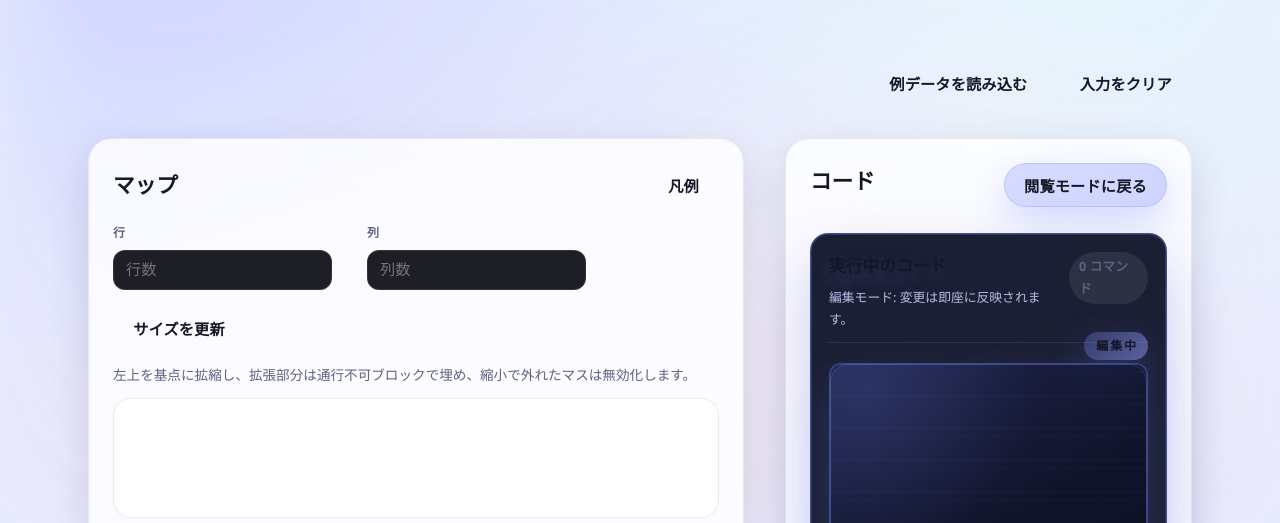
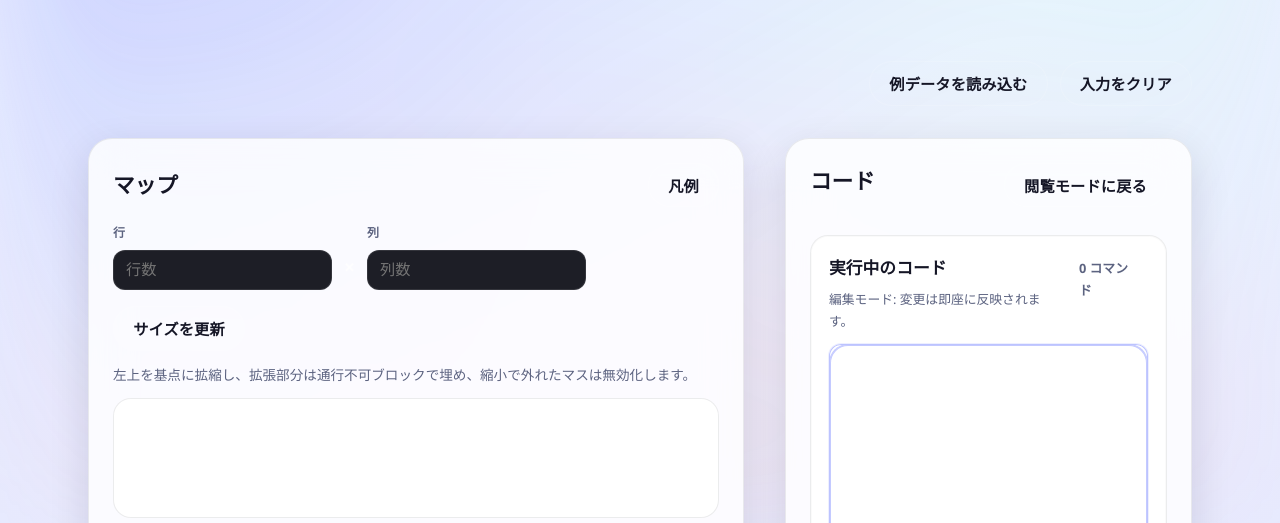
Before and after one commit to KobeSciTechHighSchool/swift-playgrounds-toolkit, a website: page index.html in a window 1280 px wide. Both pictures are taken after a click on the button "コードを編集". Shown: the part 277-800 px from the top of the page. Drawn offline with Linux system fonts and the light colour scheme.

Commit message:
Revert "Enhance code panel editing styles and effects"
This reverts commit 8f5706b3133ad92f8601b10d13dc4bb13eac2559.

```diff
--- a/styles/main.css
+++ b/styles/main.css
@@ -155,13 +155,6 @@ body {
   --btn-bg: rgba(255, 255, 255, 0.08);
 }
 
-#codePanelToggleButton[aria-pressed="true"] {
-  --btn-bg: linear-gradient(135deg, rgba(120, 133, 255, 0.28), rgba(158, 168, 255, 0.48));
-  --btn-fg: var(--text-strong);
-  border-color: rgba(158, 168, 255, 0.45);
-  box-shadow: 0 14px 36px rgba(108, 123, 255, 0.28);
-}
-
 /* Compact variant for buttons used in the top bar */
 .btn.small {
   padding: 0.34rem 0.7rem;
@@ -1073,7 +1066,6 @@ textarea:focus {
   border: 1px solid rgba(255, 255, 255, 0.06);
   box-shadow: inset 0 0 0 1px rgba(255, 255, 255, 0.02);
   min-height: 100%;
-  transition: border-color var(--transition), box-shadow var(--transition), transform var(--transition), background var(--transition);
 }
 
 .code-panel-header {
@@ -1081,7 +1073,6 @@ textarea:focus {
   align-items: flex-start;
   justify-content: space-between;
   gap: 12px;
-  position: relative;
 }
 
 .code-panel-header-main {
@@ -1115,11 +1106,6 @@ textarea:focus {
   background: rgba(11, 14, 26, 0.88);
   max-height: 420px;
   overflow: auto;
-}
-
-.code-panel-body > * {
-  position: relative;
-  z-index: 1;
 }
 
 /* Make the code panel body expand so the footer sits at the bottom */
@@ -1208,113 +1194,9 @@ textarea:focus {
   box-shadow: inset 0 0 0 1px rgba(108, 123, 255, 0.4), 0 0 0 1px rgba(108, 123, 255, 0.4);
 }
 
-.code-panel-editor::selection {
-  background: rgba(124, 140, 255, 0.35);
-  color: var(--text-strong);
-}
-
-.code-panel-editor::-webkit-scrollbar {
-  width: 10px;
-}
-
-.code-panel-editor::-webkit-scrollbar-thumb {
-  border-radius: 999px;
-  background: rgba(124, 140, 255, 0.35);
-  border: 2px solid transparent;
-  background-clip: content-box;
-}
-
-.code-panel-editor::-webkit-scrollbar-track {
-  background: transparent;
-}
-
-.code-panel.is-editing .code-panel-editor {
-  padding: 26px 28px;
-  min-height: 320px;
-  background:
-    linear-gradient(160deg, rgba(15, 18, 36, 0.94), rgba(11, 13, 26, 0.92));
-  border-radius: var(--radius-md);
-  box-shadow: inset 0 0 0 1px rgba(124, 140, 255, 0.22);
-  font-size: 0.95rem;
-  line-height: 1.65;
-  letter-spacing: 0.01em;
-  caret-color: var(--accent-strong);
-  background-image:
-    radial-gradient(circle at 12% 8%, rgba(124, 140, 255, 0.16), transparent 42%),
-    repeating-linear-gradient(0deg, rgba(124, 140, 255, 0.06) 0 1px, transparent 1px 32px);
-}
-
-.code-panel.is-editing .code-panel-editor::placeholder {
-  color: rgba(204, 208, 255, 0.38);
-}
-
-.code-panel.is-editing .code-panel-editor:hover {
-  box-shadow: inset 0 0 0 1px rgba(158, 168, 255, 0.32);
-}
-
-.code-panel.is-editing {
-  background: linear-gradient(160deg, rgba(18, 22, 44, 0.96), rgba(14, 18, 36, 0.94));
-  border-color: rgba(124, 140, 255, 0.45);
-  box-shadow:
-    0 28px 60px rgba(88, 104, 204, 0.32),
-    inset 0 0 0 1px rgba(124, 140, 255, 0.22);
-  transform: translateY(-2px);
-  gap: 20px;
-}
-
-.code-panel.is-editing .code-panel-header {
-  padding-bottom: 12px;
-  border-bottom: 1px solid rgba(124, 140, 255, 0.2);
-}
-
-.code-panel.is-editing .code-panel-header::after {
-  content: "編集中";
-  display: inline-flex;
-  align-items: center;
-  gap: 6px;
-  padding: 4px 10px 4px 12px;
-  border-radius: 999px;
-  background: linear-gradient(135deg, rgba(124, 140, 255, 0.28), rgba(150, 160, 255, 0.52));
-  color: var(--text-strong);
-  font-size: 0.75rem;
-  font-weight: 700;
-  letter-spacing: 0.16em;
-  text-transform: uppercase;
-  position: absolute;
-  right: 0;
-  bottom: -18px;
-  box-shadow: 0 16px 38px rgba(108, 123, 255, 0.28);
-}
-
-.code-panel.is-editing .code-panel-hint {
-  color: rgba(204, 208, 255, 0.88);
-}
-
-.code-panel.is-editing .code-panel-header h3 {
-  color: var(--text-strong);
-  text-shadow: 0 8px 18px rgba(108, 123, 255, 0.28);
-}
-
 .code-panel.is-editing .code-panel-body {
-  border-color: rgba(124, 140, 255, 0.45);
-  box-shadow: inset 0 0 0 1px rgba(124, 140, 255, 0.24), 0 18px 42px rgba(88, 104, 204, 0.24);
-  background: linear-gradient(160deg, rgba(18, 23, 50, 0.9), rgba(12, 15, 32, 0.92));
-  overflow: visible;
-  max-height: none;
-}
-
-.code-panel.is-editing .code-panel-body::before {
-  content: "";
-  position: absolute;
-  inset: 0;
-  border-radius: inherit;
-  background:
-    linear-gradient(145deg, rgba(124, 140, 255, 0.22), transparent 55%),
-    repeating-linear-gradient(0deg, rgba(108, 123, 255, 0.08) 0 1px, transparent 1px 32px),
-    repeating-linear-gradient(90deg, rgba(108, 123, 255, 0.04) 0 1px, transparent 1px 48px);
-  opacity: 0.6;
-  pointer-events: none;
-  z-index: 0;
+  border-color: rgba(108, 123, 255, 0.45);
+  box-shadow: 0 0 0 1px rgba(108, 123, 255, 0.12);
 }
 
 .map-text-modal {
@@ -1552,18 +1434,6 @@ textarea:focus {
   }
   /* Remove reserved bottom padding when the toggle sits below the card */
   .code-panel-body { padding-bottom: 0; }
-}
-
-@media (max-width: 640px) {
-  .code-panel.is-editing {
-    gap: 16px;
-  }
-
-  .code-panel.is-editing .code-panel-header::after {
-    position: static;
-    margin-top: 8px;
-    display: inline-flex;
-  }
 }
 
 @media (prefers-color-scheme: light) {
```
